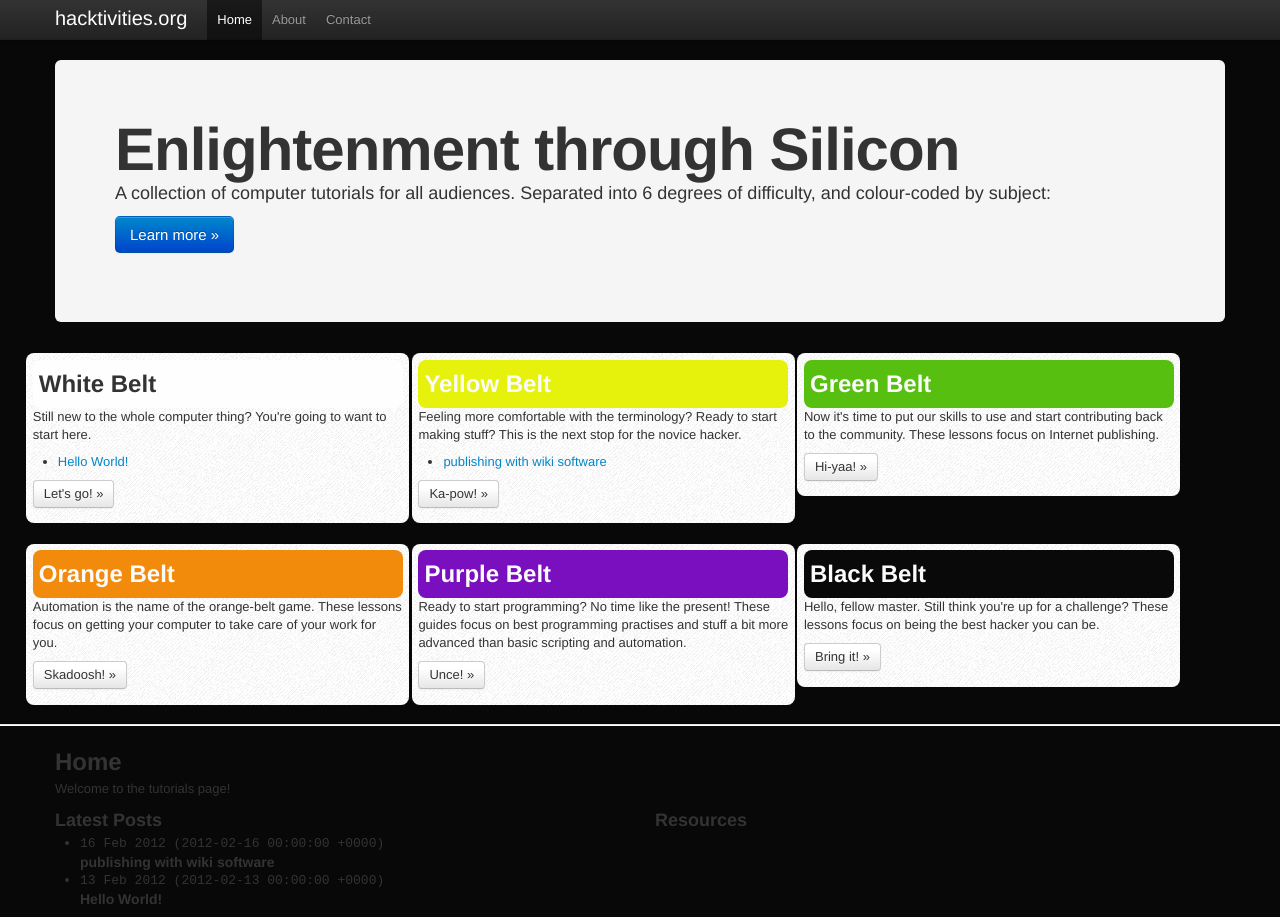
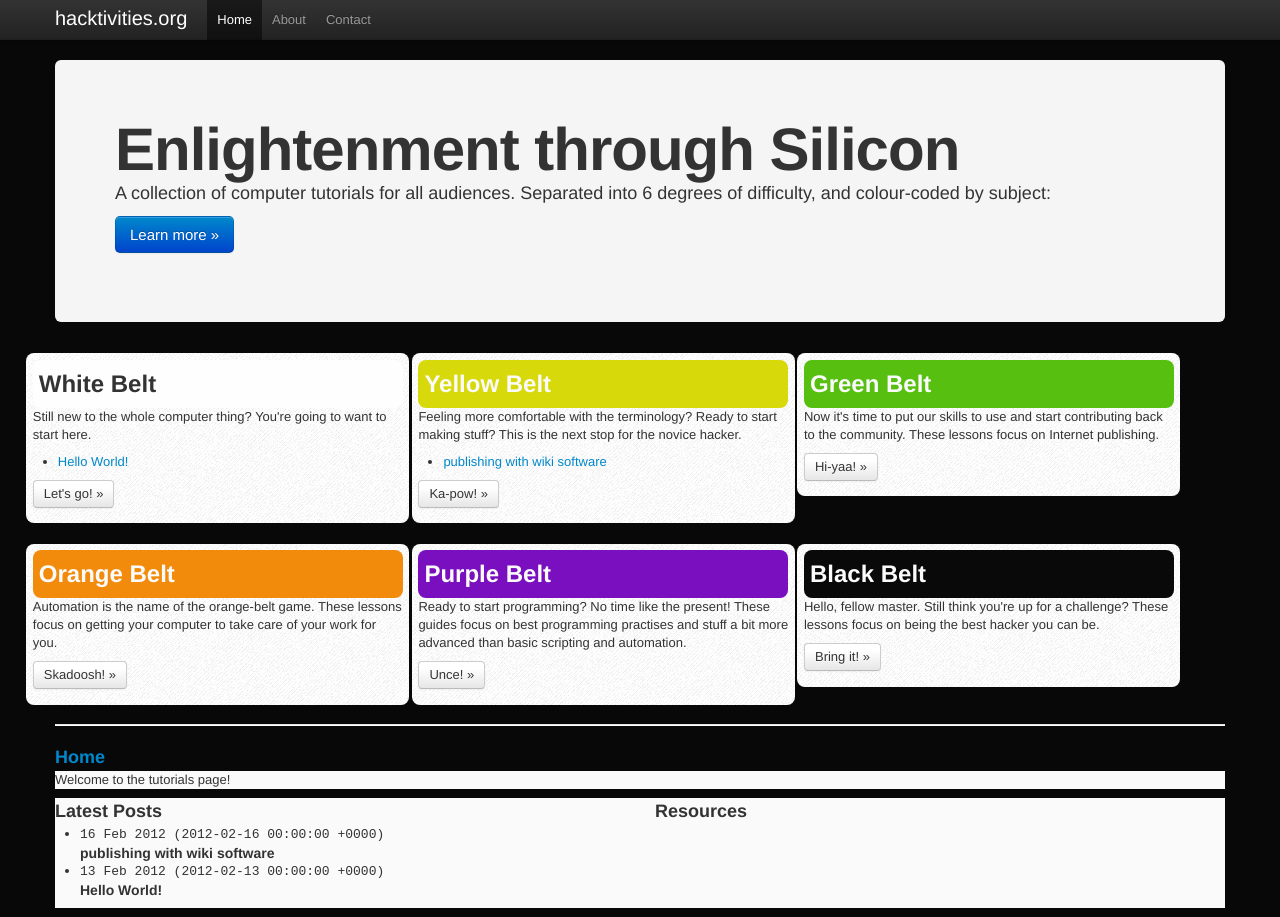
Before and after one commit to octaflop/webtuts, a Jekyll site: the page built from index.markdown, in a window 1280 px wide. Built offline with Jekyll 4.4.1, drawn with Linux system fonts in a browser that asks for light colours; Markdown is read by kramdown in place of the engine named in the settings.

Commit message:
adding frontup to the page

```diff
--- a/_layouts/default.html
+++ b/_layouts/default.html
@@ -49,69 +49,11 @@
       </div>
     </div>
 
-		<div class="container">
-			<div class="hero-unit">
-				<h1>Enlightenment through Silicon</h1>
-				<p>
-					A collection of computer tutorials for all audiences. Separated into
-					6 degrees of difficulty, and colour-coded by subject:
-				</p>
-				<!--<img src="/static/img/tutorial.png" />-->
-				<p><a class="btn btn-primary btn-large" id="learn">Learn more &raquo;</a></p>
-			</div>
+   <div class="container">
+
+			{{ content }}
 		</div>
 
-		<div class="container">
-			{% include belts.html %}
-		</div>
-
-		<hr />
-
-		<!--
-		<a class="btn btn-large" data-toggle="modal" data-target="#myModal" >Launch Modal &raquo;</a>
-
-		<div id="myModal" class="modal">
-			<div class="modal-header">
-				<a class="close" data-dismiss="modal">x</a>
-				<h3>Modal Header</h3>
-			</div>
-			  <div class="modal-body">
-					<p>One fine body…</p>
-				</div>
-				<div class="modal-footer">
-					<a href="#" class="btn btn-primary">Save changes</a>
-					<a href="#" class="btn">Close</a>
-				</div>
-			</div> -->
-
-    <div class="container">
-
-			<h2>{{ page.title }}</h2>
-			{{ content }}
-
-    </div> <!-- /container -->
-
-		<div class="container archive">
-			<div class="row">
-				<div class='span6'>
-					<h3>Latest Posts</h3>
-					<ul>
-						{% for post in site.posts %}
-							<li>
-								<tt>{{ post.date | date_to_string }} ({{ post.date }})</tt><br />
-								<a href="{{ post.url }}"><h4>{{ post.title }}</h4></a>
-							</li>
-						{% endfor %}
-					</ul>
-				</div>
-				<div class='span6'>
-					<h3>Resources</h3>
-					<ul>
-						<a href="#"></a>
-					</ul>
-				</div>
-			</div>
-		</div>
 
     <!-- Le javascript
     ================================================== -->
--- /dev/null
+++ b/_layouts/index.html
@@ -0,0 +1,46 @@
+---
+layout: default
+---
+		<div class="container">
+			<div class="hero-unit">
+				<h1>Enlightenment through Silicon</h1>
+				<p>
+					A collection of computer tutorials for all audiences. Separated into
+					6 degrees of difficulty, and colour-coded by subject:
+				</p>
+				<!--<img src="/static/img/tutorial.png" />-->
+				<p><a class="btn btn-primary btn-large" id="learn">Learn more &raquo;</a></p>
+			</div>
+		</div>
+
+
+		<div class="container">
+			{% include belts.html %}
+		</div>
+		<hr />
+<h3><a href="{{ page.url }}">{{ page.title }}</a></h3>
+
+<div class="content container-white">
+	{{ content }}
+</div>
+<div class="container-white archive">
+	<div class="row">
+		<div class='span6'>
+			<h3>Latest Posts</h3>
+			<ul>
+				{% for post in site.posts %}
+					<li>
+						<tt>{{ post.date | date_to_string }} ({{ post.date }})</tt><br />
+						<a href="{{ post.url }}"><h4>{{ post.title }}</h4></a>
+					</li>
+				{% endfor %}
+			</ul>
+		</div>
+		<div class='span6'>
+			<h3>Resources</h3>
+			<ul>
+				<a href="#"></a>
+			</ul>
+		</div>
+	</div>
+</div>
--- a/index.markdown
+++ b/index.markdown
@@ -1,5 +1,5 @@
 ---
-layout: default
+layout: index
 title: Home
 ---
 Welcome to the tutorials page!
--- a/static/css/webtuts.css
+++ b/static/css/webtuts.css
@@ -31,7 +31,7 @@
 
 .yellow-belt h2 {
 	color: #fbfbfb;
-	background: #e7f20c;
+	background: #D8D90B;
 }
 
 .green-belt h2 {
@@ -53,3 +53,8 @@
 	color: #fbfbfb;
 	background: #090909;
 }
+
+/* Overrides for bootstrap theming */
+.container-white {
+	background: #fafafa;
+}
```
Also changed, not shown: _layouts/page.html (+4 -3 lines), _layouts/post.html (+4 -4 lines).
